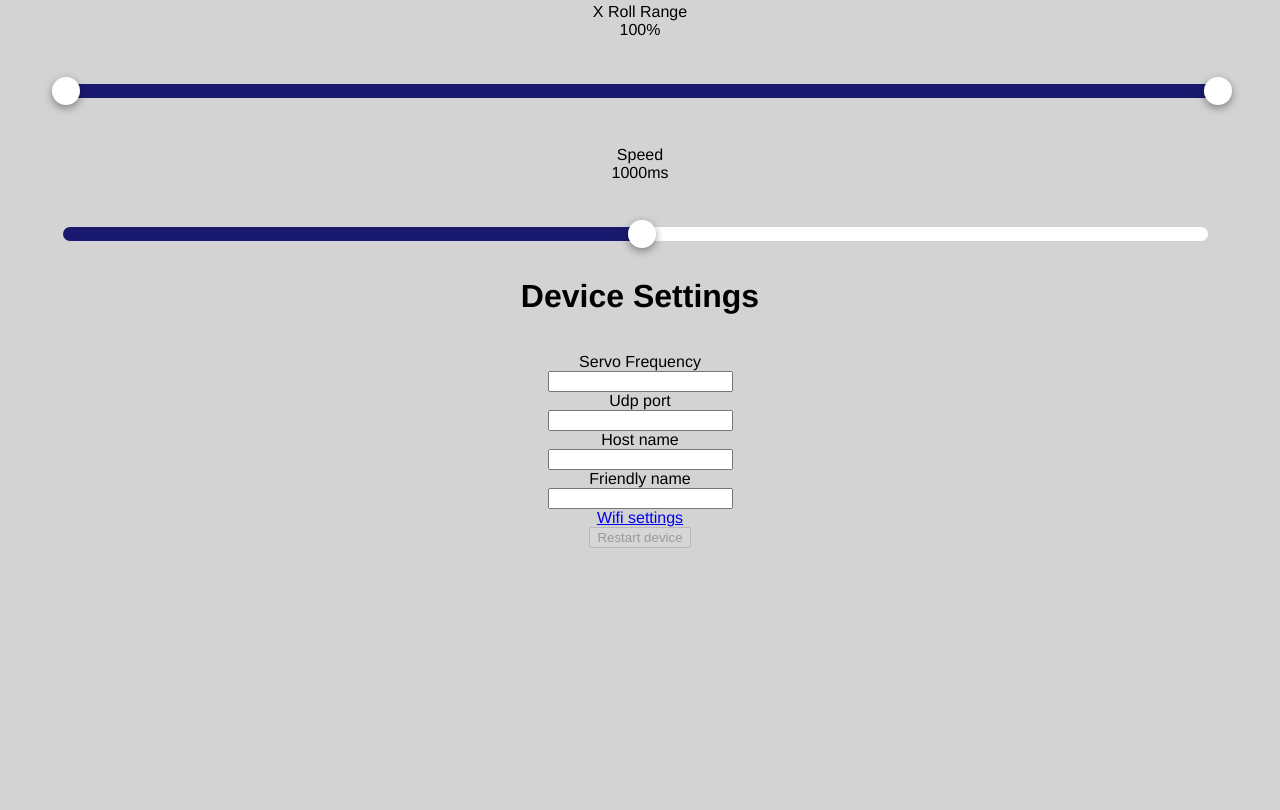
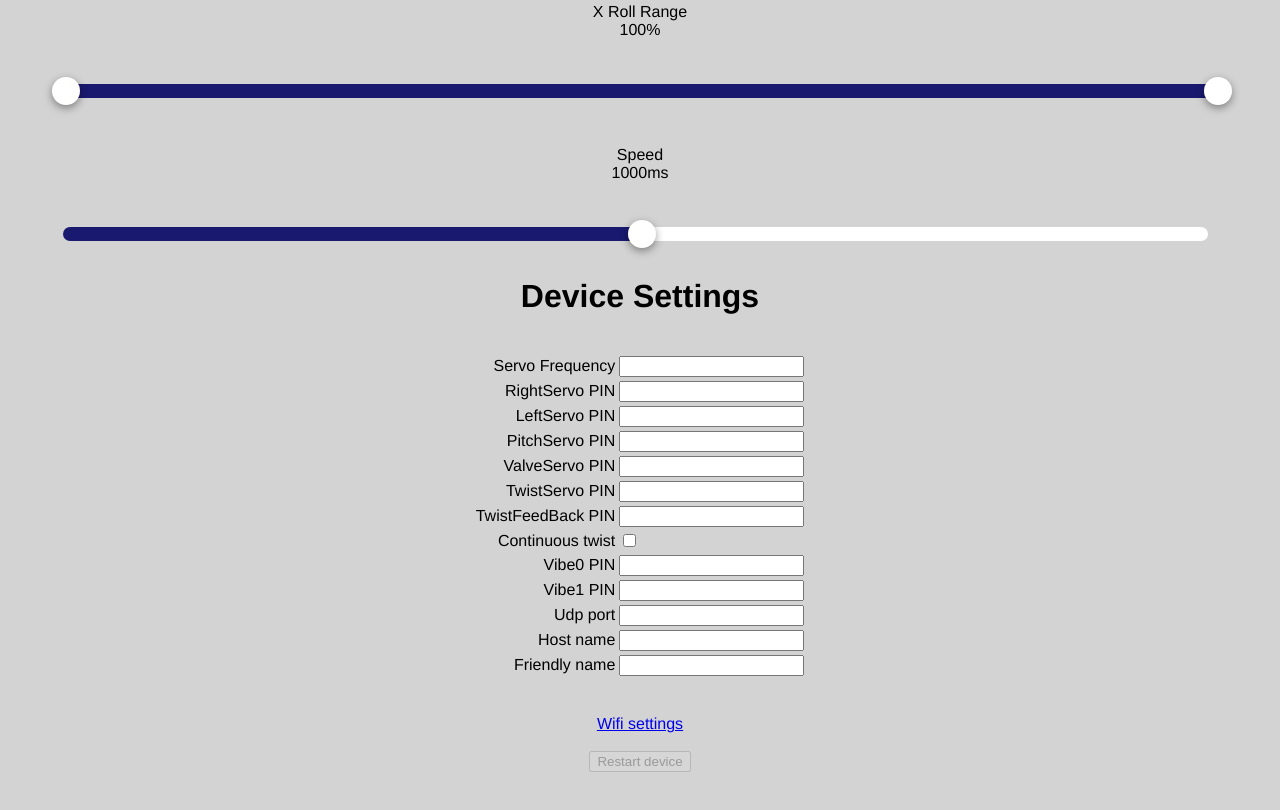
Before and after one commit to jcfain/TCodeESP32, a plain HTML site: page ESP32/data/www/index.htm in a window 1280 px wide. Shown: the part 595-1405 px from the top of the page. Before the commit the page ends 1243 px from the top, so only its background shows below. Drawn offline with nearby package versions, Linux system fonts and the light colour scheme; no server answers.

Commit message:
Updating to TCode 2.6 with new Twist Parallax servo. Adding options to change default pins

```diff
--- a/ESP32/data/www/index.htm
+++ b/ESP32/data/www/index.htm
@@ -99,16 +99,118 @@
   <h1>Device Settings</h1>
   <div id="requiresRestart" hidden="true" style="color: red;">Restart required!!</div>
   <form action="/restart" method="POST">
-    <div>Servo Frequency</div>
-    <input id="servoFrequency" type="text" maxlength="3" oninput="updateServoFrequency()">
-    <div>Udp port</div>
-    <input id="udpServerPort" type="text" maxlength="5" oninput="updateUdpPort()">
-    <div>Host name</div>
-    <input id="hostname" type="text" maxlength="63" oninput="updateHostName()">
-    <div>Friendly name</div>
-    <input id="friendlyName" type="text" maxlength="100" oninput="updateFriendlyName()">
+	<div class="centerFlex">
+		<table id="deviceSettingsTable">
+			<tr>
+				<td>
+					<span>Servo Frequency</span>
+				</td>
+				<td>
+					<input id="servoFrequency" type="text" maxlength="3" oninput="updateServoFrequency()">
+				</td>
+			</tr>
+			<tr>
+				<td>
+					<span>RightServo PIN</span>
+				</td>
+				<td>
+					<input id="RightServo_PIN" type="text" maxlength="3" oninput="updatePins()">
+				</td>
+			</tr>
+			<tr>
+				<td>
+					<span>LeftServo PIN</span>
+				</td>
+				<td>
+					<input id="LeftServo_PIN" type="text" maxlength="3" oninput="updatePins()">
+				</td>
+			</tr>
+			<tr>
+				<td>
+					<span>PitchServo PIN</span>
+				</td>
+				<td>
+					<input id="PitchServo_PIN" type="text" maxlength="3" oninput="updatePins()">
+				</td>
+			</tr>
+			<tr>
+				<td>
+					<span>ValveServo PIN</span>
+				</td>
+				<td>
+					<input id="ValveServo_PIN" type="text" maxlength="3" oninput="updatePins()">
+				</td>
+			</tr>
+			<tr>
+				<td>
+					<span>TwistServo PIN</span>
+				</td>
+				<td>
+					<input id="TwistServo_PIN" type="text" maxlength="3" oninput="updatePins()">
+				</td>
+			</tr>
+			<tr>
+				<td>
+					<span>TwistFeedBack PIN</span>
+				</td>
+				<td>
+					<input id="TwistFeedBack_PIN" type="text" maxlength="3" oninput="updatePins()">
+				</td>
+			</tr>
+			<tr>
+				<td>
+					<span>Continuous twist</span>
+				</td>
+				<td>
+					<input id="continuousTwist" type="checkbox" onchange="updateContinuousTwist()">
+				</td>
+			</tr>
+			<tr>
+				<td>
+					<span>Vibe0 PIN</span>
+				</td>
+				<td>
+					<input id="Vibe0_PIN" type="text" maxlength="3" oninput="updatePins()">
+				</td>
+			</tr>
+			<tr>
+				<td>
+					<span>Vibe1 PIN</span>
+				</td>
+				<td>
+					<input id="Vibe1_PIN" type="text" maxlength="3" oninput="updatePins()">
+				</td>
+			</tr>
+			<tr>
+				<td>
+					<span>Udp port</span>
+				</td>
+				<td>
+					<input id="udpServerPort" type="text" maxlength="5" oninput="updateUdpPort()">
+				</td>
+			</tr>
+			<tr>
+				<td>
+					<span>Host name</span>
+				</td>
+				<td>
+					<input id="hostname" type="text" maxlength="63" oninput="updateHostName()">
+				</td>
+			</tr>
+			<tr>
+				<td>
+					<span>Friendly name</span>
+				</td>
+				<td>
+					<input id="friendlyName" type="text" maxlength="100" oninput="updateFriendlyName()">
+				</td>
+			</tr>
+		</table>
+	</div>
+    <br>
     <br>
     <a href="/wifiSettings.htm">Wifi settings</a>
+    <br>
     <br>
     <button type="submit" id="resetBtn" name="reset" disabled="true">Restart device</button>
   </form>
--- a/ESP32/data/www/settings.js
+++ b/ESP32/data/www/settings.js
@@ -79,7 +79,17 @@ function getUserSettings()
     $("#udpServerPort").val(userSettings["udpServerPort"]);
     $("#hostname").val(userSettings["hostname"]);
     $("#friendlyName").val(userSettings["friendlyName"]);
-    $("#servoFrequency").val(userSettings["servoFrequency"]);
+	$("#servoFrequency").val(userSettings["servoFrequency"]);
+
+    $("#continousTwist").val(userSettings["continousTwist"]);
+    $("#TwistFeedBack_PIN").val(userSettings["TwistFeedBack_PIN"]);
+    $("#RightServo_PIN").val(userSettings["RightServo_PIN"]);
+    $("#LeftServo_PIN").val(userSettings["LeftServo_PIN"]);
+    $("#PitchServo_PIN").val(userSettings["PitchServo_PIN"]);
+    $("#ValveServo_PIN").val(userSettings["ValveServo_PIN"]);
+    $("#TwistServo_PIN").val(userSettings["TwistServo_PIN"]);
+    $("#Vibe0_PIN").val(userSettings["Vibe0_PIN"]);
+    $("#Vibe1_PIN").val(userSettings["Vibe1_PIN"]);
 
     documentLoaded = true;
 }
@@ -274,6 +284,28 @@ function updateServoFrequency()
     updateUserSettings();
 }
 
+function updateContinuousTwist()
+{
+	var checked = $('#continuousTwist').prop('checked');
+	if (checked)
+	{
+		if (confirm("WARNING! If you enable continuous twist\nMAKE SURE THERE ARE NO WIRES CONNECTED TO YOUR FLESHLIGHT CASE!\nThis can twist the wires and possible injury can occur.\n CONFIRM THERE ARE NO WIRES CONNECTED?"))
+		{
+			userSettings["continousTwist"] = checked;
+			updateUserSettings();
+		}
+		else
+		{
+			$('#continuousTwist').prop('checked', false);
+		}
+	}
+	else
+	{
+		userSettings["continousTwist"] = false;
+		updateUserSettings();
+	}
+}
+
 function updateHostName()
 {
     userSettings["hostname"] = $('#hostname').val();
@@ -284,6 +316,20 @@ function updateHostName()
 function updateFriendlyName()
 {
     userSettings["friendlyName"] = $('#friendlyName').val();
+    showRestartRequired();
+    updateUserSettings();
+}
+
+function updatePins()
+{
+    userSettings["TwistFeedBack_PIN"] = $('#TwistFeedBack_PIN').val();
+    userSettings["RightServo_PIN"] = $('#RightServo_PIN').val();
+    userSettings["LeftServo_PIN"] = $('#LeftServo_PIN').val();
+    userSettings["PitchServo_PIN"] = $('#PitchServo_PIN').val();
+    userSettings["ValveServo_PIN"] = $('#ValveServo_PIN').val();
+    userSettings["TwistServo_PIN"] = $('#TwistServo_PIN').val();
+    userSettings["Vibe0_PIN"] = $('#Vibe0_PIN').val();
+    userSettings["Vibe1_PIN"] = $('#Vibe1_PIN').val();
     showRestartRequired();
     updateUserSettings();
 }
--- a/ESP32/data/www/style.css
+++ b/ESP32/data/www/style.css
@@ -29,6 +29,20 @@ body {
 
 .sliderHeading {
   margin-top: 3rem;
+}
+.centerFlex {
+	display: flex;
+	align-content: center;
+	flex-direction: column;
+}
+table {
+	align-self: center;
+}
+table > tbody > tr > td:last-child {
+	text-align: left;
+}
+table > tbody > tr > td:first-child {
+	text-align: right;
 }
 
 [slider] {
```
Also changed, not shown: ESP32/data/userSettings.json (+10 -1 lines), 2 other files.
